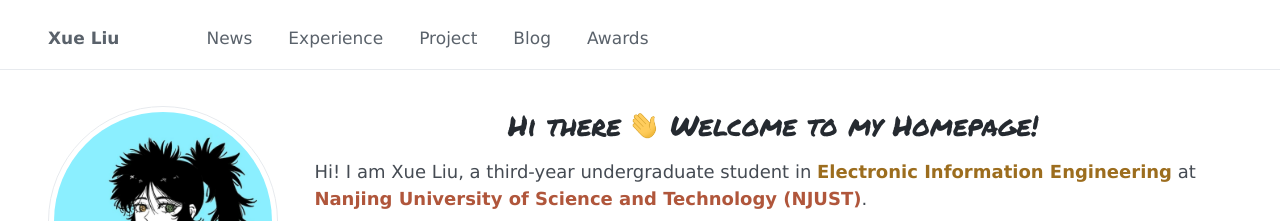
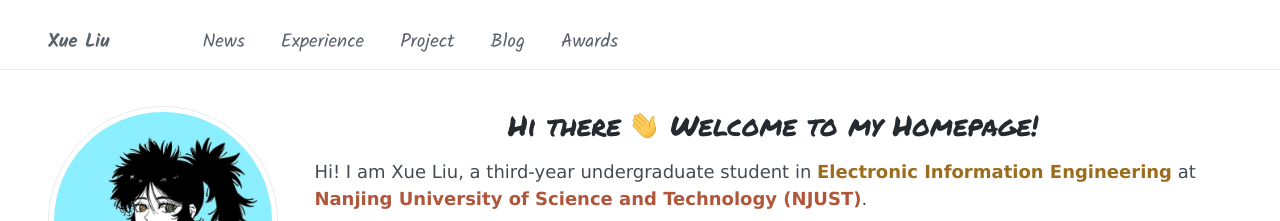
Before and after one commit to xueliu-llm/xueliu-llm.github.io, a Jekyll site: the page built from _pages/about.md, in a window 1280 px wide. Shown: the top 221 px of the page. Built offline with Jekyll 4.4.1, drawn with Linux system fonts in a browser that asks for light colours.

Commit message:
Kalam handwriting font for nav links (from selen-suyue reference)

```diff
--- a/assets/css/classic-home.css
+++ b/assets/css/classic-home.css
@@ -4,6 +4,20 @@
   src: url("../fonts/permanent-marker/permanent-marker.woff2") format("woff2");
   font-style: normal;
   font-weight: 400;
+  font-display: swap;
+}
+@font-face {
+  font-family: "Kalam";
+  src: url("../fonts/kalam-latin-400-normal.woff2") format("woff2");
+  font-style: normal;
+  font-weight: 400;
+  font-display: swap;
+}
+@font-face {
+  font-family: "Kalam";
+  src: url("../fonts/kalam-latin-700-normal.woff2") format("woff2");
+  font-style: normal;
+  font-weight: 700;
   font-display: swap;
 }
 :root {
@@ -33,6 +47,7 @@ body, h1, h2, h3, h4, h5, h6 {
   backdrop-filter: blur(10px);
 }
 .greedy-nav { background: transparent; }
+.masthead__inner-wrap { font-family: "Kalam", "Comic Sans MS", sans-serif; font-size: 19px; }
 .page__content .news-box { background: transparent; border-left: none; }
 .page__content .experience-card { background: #F8F9FA; border-left: none; }
 .page__content .project-card {
```
Also changed, not shown: assets/fonts/kalam-latin-400-normal.woff2 (added), assets/fonts/kalam-latin-700-normal.woff2 (added).
